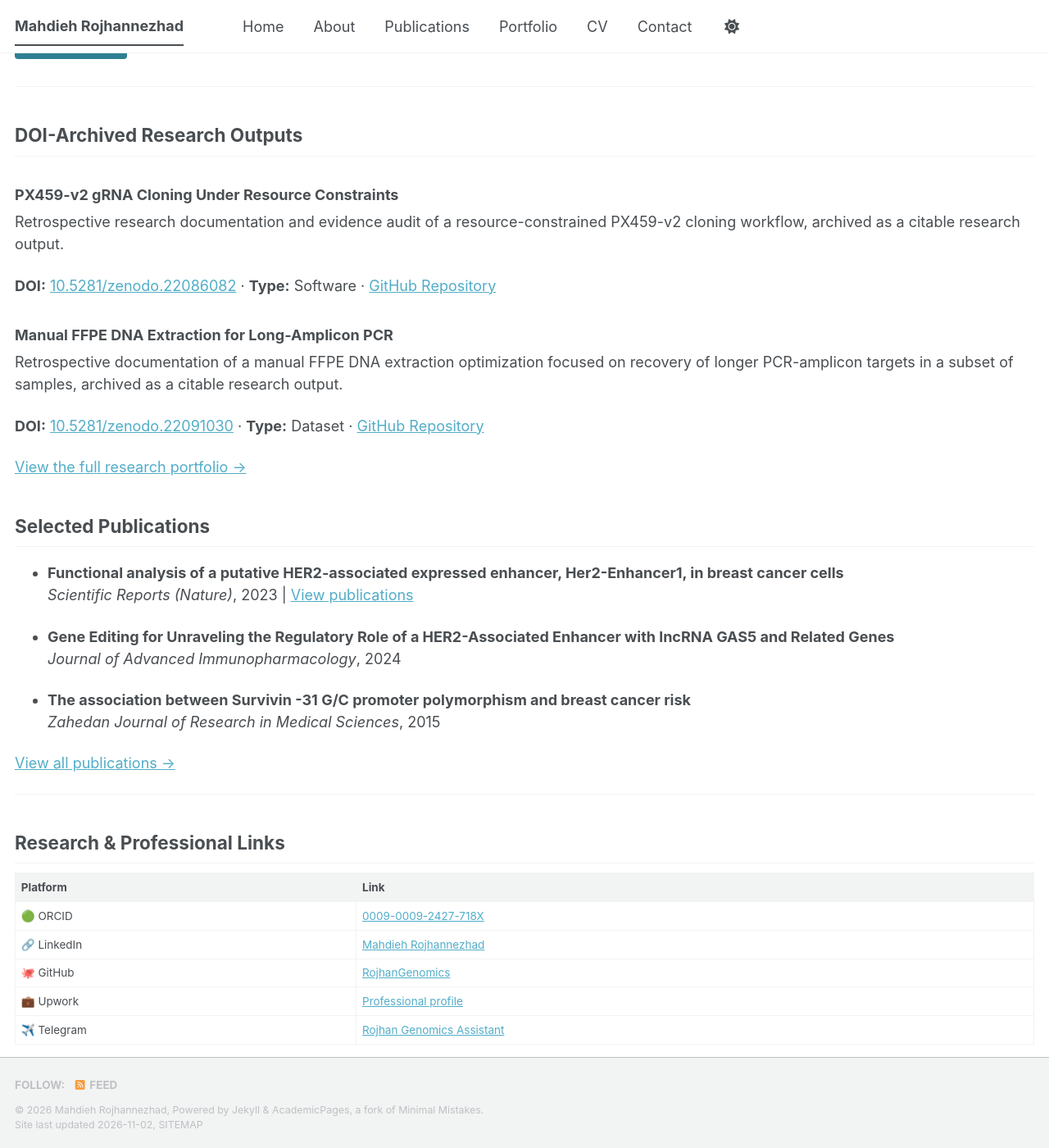
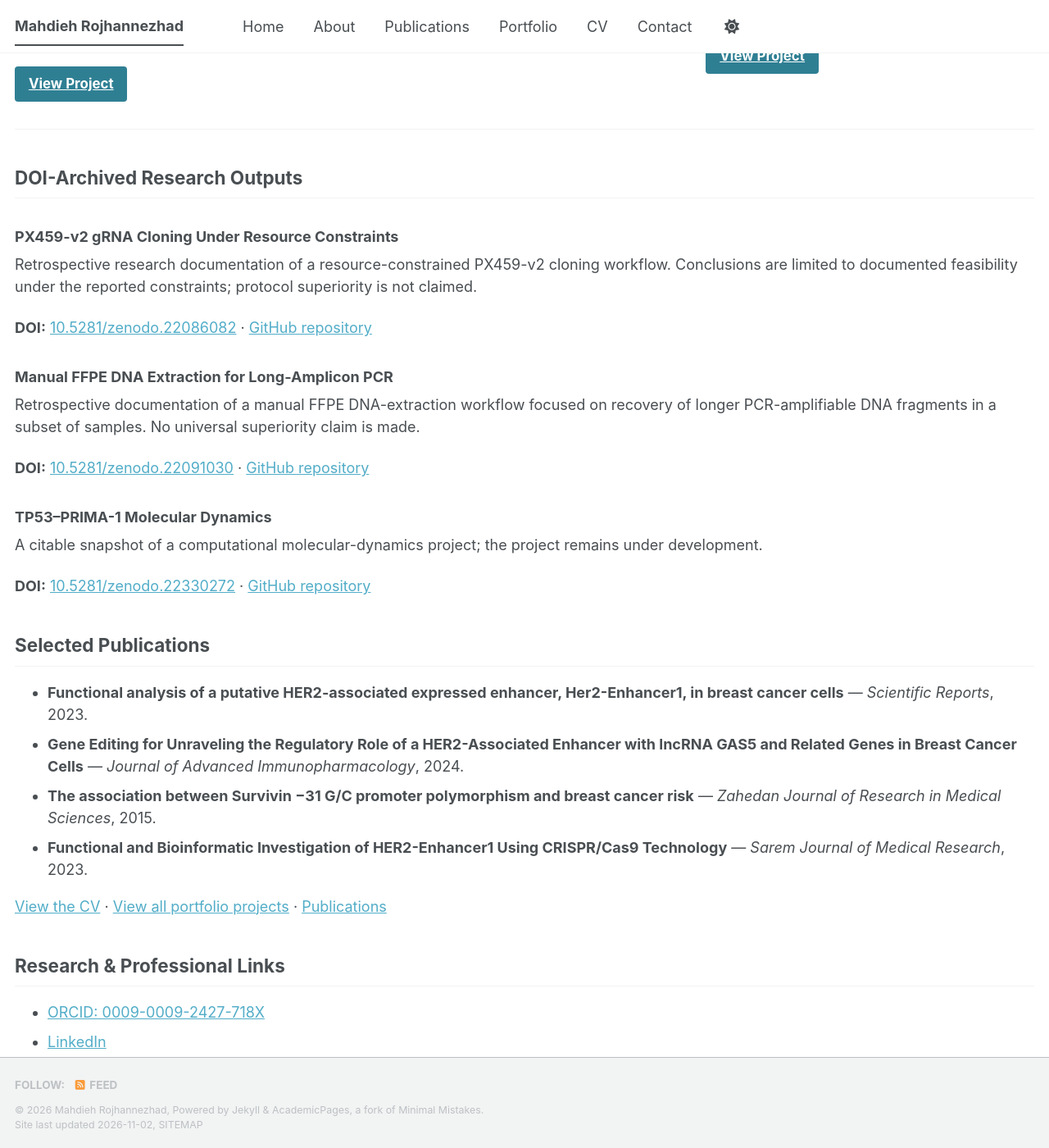
Before and after one commit to RojhanGenomics/RojhanGenomics.github.io, a Jekyll site: the page built from index.md, in a window 1280 px wide and 1400 px high, scrolled down 1560 px. Shown: the whole window at 82% size. Built offline with Jekyll 4.4.1, drawn with Linux system fonts in a browser that asks for light colours; a script bundle is joined from its source files by our own code; library files that are not in the unit come from our copies; some of the changed text lies outside the part shown.

Commit message:
Refresh homepage with balanced genomics research profile

```diff
--- a/index.md
+++ b/index.md
@@ -6,132 +6,99 @@ header:
   overlay_filter: "0.5"
   overlay_image: /images/header-bg.png
   actions:
-    - label: "🔬 View Research Portfolio"
+    - label: "View Research Portfolio"
       url: "/portfolio/"
-    - label: "💻 GitHub Projects"
+    - label: "GitHub Projects"
       url: "https://github.com/RojhanGenomics"
-excerpt: "<p style='font-size:1.1em; color:#a8d8f0; letter-spacing:0.05em; margin-top:0.5em;'>Cancer Genomics &nbsp;|&nbsp; Functional Genomics &nbsp;|&nbsp; Translational & Computational Biology</p><div style='margin-top:1em; display:flex; gap:10px; flex-wrap:wrap;'><span style='background:rgba(255,255,255,0.15); color:#ffffff; padding:6px 16px; border-radius:20px; border:1px solid rgba(255,255,255,0.4); font-size:0.9em;'>🧬 Cancer Genomics</span><span style='background:rgba(255,255,255,0.15); color:#ffffff; padding:6px 16px; border-radius:20px; border:1px solid rgba(255,255,255,0.4); font-size:0.9em;'>✂️ CRISPR/Cas9 & Functional Genomics</span><span style='background:rgba(255,255,255,0.15); color:#ffffff; padding:6px 16px; border-radius:20px; border:1px solid rgba(255,255,255,0.4); font-size:0.9em;'>📊 Genomic Data Analysis</span></div>"
+excerpt: "Cancer Genomics | Functional & Regulatory Genomics | Molecular Genetics | Computational Genomics"
 
 intro:
-  - excerpt: "Ph.D. Geneticist working at the intersection of **cancer genomics, functional genomics, molecular genetics, and computational biology**, with an emphasis on reproducible research documentation and translational applications."
+  - excerpt: "Ph.D. geneticist with professional experience in molecular and cytogenetic diagnostics, laboratory supervision, cancer functional genomics, and scientific education. Current computational portfolio includes project-based WES, viral-genomics, RNA-seq, and molecular-dynamics workflows."
 
 feature_row:
+  - image_path: /images/crispr-icon.png
+    alt: "HER2 enhancer functional genomics"
+    title: "HER2 Enhancer Functional Analysis"
+    excerpt: "Doctoral research using CRISPR/Cas9 to investigate a HER2-associated regulatory enhancer in breast cancer."
+    url: "https://github.com/RojhanGenomics/HER2-Enhancer-Functional-Analysis"
+    btn_label: "View Research"
+    btn_class: "btn--primary"
   - image_path: /images/wes-icon.png
-    alt: "WES Analysis"
-    title: "Whole Exome Sequencing"
-    excerpt: "Variant interpretation, ACMG classification, and rare disease genomics"
-    url: "https://github.com/RojhanGenomics/WES-variant-interpretation-case-study"
+    alt: "Whole exome sequencing"
+    title: "Whole-Exome Sequencing Workflow"
+    excerpt: "Project-based Nextflow DSL2 workflow using fastp, BWA-MEM, SAMtools, GATK, and VEP."
+    url: "https://github.com/RojhanGenomics/human-wes-pipeline"
     btn_label: "View Project"
     btn_class: "btn--primary"
-  - image_path: /images/crispr-icon.png
-    alt: "CRISPR/Cas9"
-    title: "HER2 Enhancer Functional Analysis"
-    excerpt: "CRISPR/Cas9 functional genomics in breast cancer — published in Scientific Reports"
-    url: "https://github.com/RojhanGenomics/HER2-Enhancer-Functional-Analysis"
-    btn_label: "View Project"
-    btn_class: "btn--primary"
-  - image_path: /images/prs-icon.png
-    alt: "PRS"
-    title: "Polygenic Risk Scores"
-    excerpt: "Literature review on PRS and precision medicine applications"
-    url: "https://github.com/RojhanGenomics/PRS-literature-review"
+  - image_path: /images/viral-pipeline-teaser.png
+    alt: "Viral genomics pipeline"
+    title: "Viral Genomics Workflow"
+    excerpt: "Reproducible Nextflow workflow tested on public Ebola virus sequencing data."
+    url: "https://github.com/RojhanGenomics/viral-genomics-nextflow"
     btn_label: "View Project"
     btn_class: "btn--primary"
   - image_path: /images/rnaseq-icon.png
-    alt: "RNA-seq"
-    title: "RNA-Seq Analysis"
-    excerpt: "Differential expression analysis workflow"
+    alt: "RNA sequencing"
+    title: "RNA-seq Differential Expression"
+    excerpt: "Project-based transcriptomic analysis and biological interpretation."
     url: "https://github.com/RojhanGenomics/RNA-seq-Differential-Expression-Analysis"
     btn_label: "View Project"
     btn_class: "btn--primary"
   - image_path: /images/md-icon.png
-    alt: "Molecular Dynamics Simulation"
-    title: "TP53–PRIMA-1 MD Simulation"
-    excerpt: "GROMACS-based simulation of a p53-reactivating small molecule — Work in Progress"
+    alt: "Molecular dynamics"
+    title: "TP53–PRIMA-1 Molecular Dynamics"
+    excerpt: "Docking-to-MD computational project; work in progress."
     url: "https://github.com/RojhanGenomics/tp53-prima1-md-simulation"
     btn_label: "View Project"
     btn_class: "btn--primary"
-  - image_path: /images/peacehealth-icon.png
-    alt: "PeaceHealth Insights"
-    title: "PeaceHealth Insights"
-    excerpt: "Multilingual digital mental health screening app"
-    url: "https://peacehealthapp-n74abyvxomzlztjnbbpbe7.streamlit.app/"
-    btn_label: "Try Live Demo"
+  - image_path: /images/prs-icon.png
+    alt: "Polygenic risk scores"
+    title: "PRS Literature Review"
+    excerpt: "Literature synthesis on polygenic risk scores and precision medicine."
+    url: "https://github.com/RojhanGenomics/PRS-literature-review"
+    btn_label: "View Project"
     btn_class: "btn--primary"
 ---
 
 {% include feature_row id="intro" type="center" %}
 
-## Featured Projects
+## Selected Research & Computational Projects
 
 {% include feature_row %}
 
 ## DOI-Archived Research Outputs
 
 ### PX459-v2 gRNA Cloning Under Resource Constraints
-Retrospective research documentation and evidence audit of a resource-constrained PX459-v2 cloning workflow, archived as a citable research output.
+Retrospective research documentation of a resource-constrained PX459-v2 cloning workflow. Conclusions are limited to documented feasibility under the reported constraints; protocol superiority is not claimed.
 
-**DOI:** [10.5281/zenodo.22086082](https://doi.org/10.5281/zenodo.22086082) · **Type:** Software · [GitHub Repository](https://github.com/RojhanGenomics/px459-v2-resource-constrained-cloning)
+**DOI:** [10.5281/zenodo.22086082](https://doi.org/10.5281/zenodo.22086082) · [GitHub repository](https://github.com/RojhanGenomics/px459-v2-resource-constrained-cloning)
 
 ### Manual FFPE DNA Extraction for Long-Amplicon PCR
-Retrospective documentation of a manual FFPE DNA extraction optimization focused on recovery of longer PCR-amplicon targets in a subset of samples, archived as a citable research output.
+Retrospective documentation of a manual FFPE DNA-extraction workflow focused on recovery of longer PCR-amplifiable DNA fragments in a subset of samples. No universal superiority claim is made.
 
-**DOI:** [10.5281/zenodo.22091030](https://doi.org/10.5281/zenodo.22091030) · **Type:** Dataset · [GitHub Repository](https://github.com/RojhanGenomics/ffpe-manual-dna-extraction-long-amplicon-pcr)
+**DOI:** [10.5281/zenodo.22091030](https://doi.org/10.5281/zenodo.22091030) · [GitHub repository](https://github.com/RojhanGenomics/ffpe-manual-dna-extraction-long-amplicon-pcr)
 
-[View the full research portfolio →](/portfolio/)
+### TP53–PRIMA-1 Molecular Dynamics
+A citable snapshot of a computational molecular-dynamics project; the project remains under development.
+
+**DOI:** [10.5281/zenodo.22330272](https://doi.org/10.5281/zenodo.22330272) · [GitHub repository](https://github.com/RojhanGenomics/tp53-prima1-md-simulation)
 
 ## Selected Publications
 
-- **Functional analysis of a putative HER2-associated expressed enhancer, Her2-Enhancer1, in breast cancer cells**
-  *Scientific Reports (Nature)*, 2023 | [View publications](/publications/)
+- **Functional analysis of a putative HER2-associated expressed enhancer, Her2-Enhancer1, in breast cancer cells** — *Scientific Reports*, 2023.
+- **Gene Editing for Unraveling the Regulatory Role of a HER2-Associated Enhancer with lncRNA GAS5 and Related Genes in Breast Cancer Cells** — *Journal of Advanced Immunopharmacology*, 2024.
+- **The association between Survivin −31 G/C promoter polymorphism and breast cancer risk** — *Zahedan Journal of Research in Medical Sciences*, 2015.
+- **Functional and Bioinformatic Investigation of HER2-Enhancer1 Using CRISPR/Cas9 Technology** — *Sarem Journal of Medical Research*, 2023.
 
-- **Gene Editing for Unraveling the Regulatory Role of a HER2-Associated Enhancer with lncRNA GAS5 and Related Genes**
-  *Journal of Advanced Immunopharmacology*, 2024
-
-- **The association between Survivin -31 G/C promoter polymorphism and breast cancer risk**
-  *Zahedan Journal of Research in Medical Sciences*, 2015
-
-[View all publications →](/publications/)
-
----
+[View the CV](/cv/) · [View all portfolio projects](/portfolio/) · [Publications](/publications/)
 
 ## Research & Professional Links
 
-| Platform | Link |
-|----------|------|
-| 🟢 ORCID | [0009-0009-2427-718X](https://orcid.org/0009-0009-2427-718X) |
-| 🔗 LinkedIn | [Mahdieh Rojhannezhad](https://linkedin.com/in/mahdieh-rojhannezhad) |
-| 🐙 GitHub | [RojhanGenomics](https://github.com/RojhanGenomics) |
-| 💼 Upwork | [Professional profile](https://www.upwork.com/freelancers/~015ac027e4d434b2e7) |
-| ✈️ Telegram | [Rojhan Genomics Assistant](https://t.me/RojhanGenomicsBot) |
+- [ORCID: 0009-0009-2427-718X](https://orcid.org/0009-0009-2427-718X)
+- [LinkedIn](https://www.linkedin.com/in/mahdieh-rojhannezhad/)
+- [GitHub](https://github.com/RojhanGenomics)
+- [ResearchGate](https://www.researchgate.net/profile/Mahdieh-Rojhannezhad)
 
 ## Contact
 
-For research collaboration, scientific writing, genomics analysis, or consulting inquiries:
-📧 [mhdhroji@gmail.com](mailto:mhdhroji@gmail.com) · [mahdiehrojhan@gmail.com](mailto:mahdiehrojhan@gmail.com)
-
----
-
-## Featured Genomics Projects
-
-- 🔗 [WES Variant Interpretation Case Study](https://github.com/RojhanGenomics/WES-variant-interpretation-case-study)
-- 🔗 [HER2 Enhancer Functional Analysis](https://github.com/RojhanGenomics/HER2-Enhancer-Functional-Analysis)
-- 🔗 [PX459-v2 gRNA Cloning Under Resource Constraints](https://github.com/RojhanGenomics/px459-v2-resource-constrained-cloning) — DOI archived
-- 🔗 [Manual FFPE DNA Extraction for Long-Amplicon PCR](https://github.com/RojhanGenomics/ffpe-manual-dna-extraction-long-amplicon-pcr) — DOI archived
-- 🔗 [RNA-seq Differential Expression Analysis](https://github.com/RojhanGenomics/RNA-seq-Differential-Expression-Analysis)
-- 🔗 [Scientific Figure BioRender Collections](https://github.com/RojhanGenomics/Scientific-Figure-BioRender-Collections)
-- 🚧 [TP53–PRIMA-1 MD Simulation (Work in Progress)](https://github.com/RojhanGenomics/tp53-prima1-md-simulation)
-- 🩺 [PeaceHealth Insights (Live Demo)](https://peacehealthapp-n74abyvxomzlztjnbbpbe7.streamlit.app/)
-
-## Collaboration
-
-Available for:
-
-- Genomics Research Projects
-- Bioinformatics Analysis
-- Scientific Writing
-- Literature Review
-- Academic Collaboration
-- Freelance Consulting
-
-📍 **Tehran, Iran**
+For research collaboration, genomics analysis, scientific writing, or consulting inquiries: [mahdiehrojhan@gmail.com](mailto:mahdiehrojhan@gmail.com)
```
